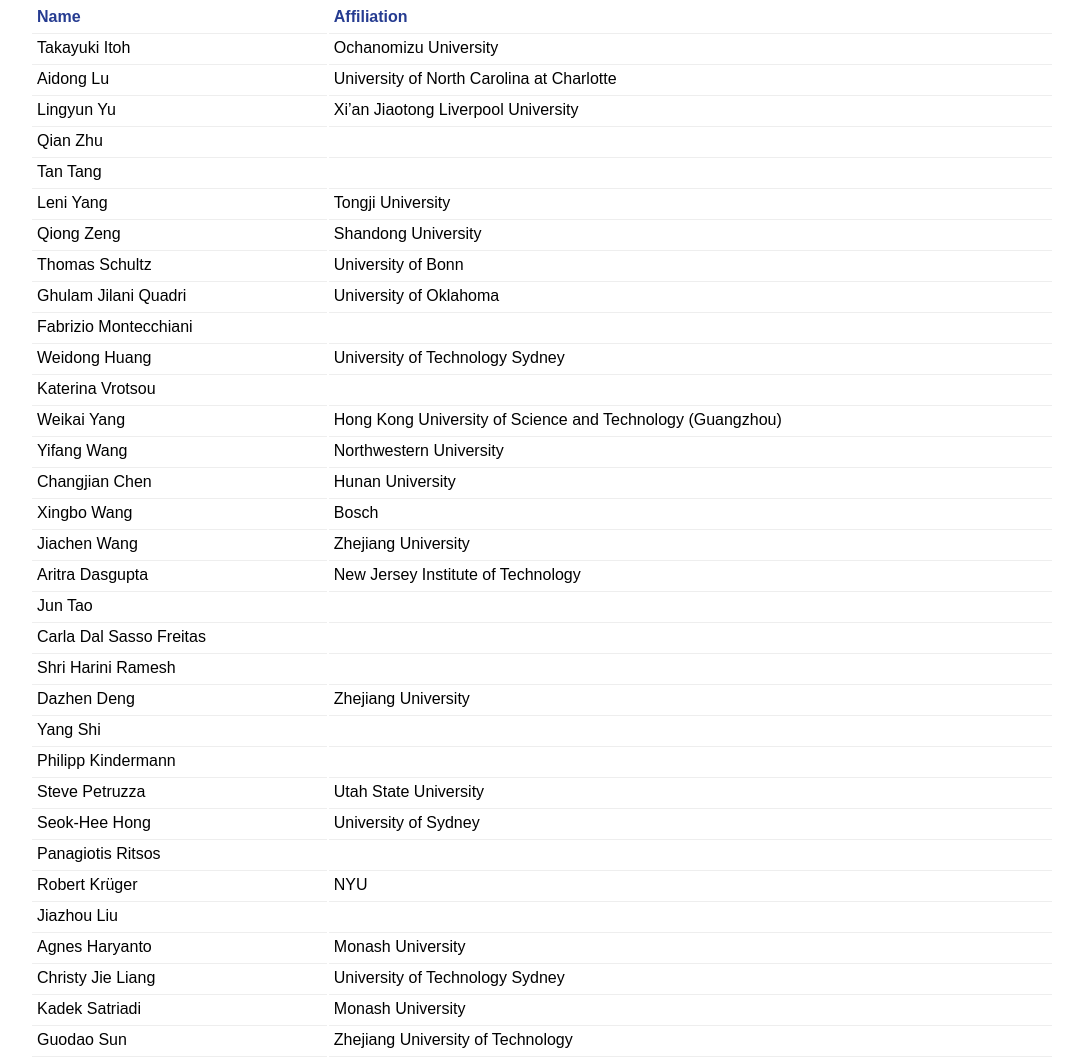
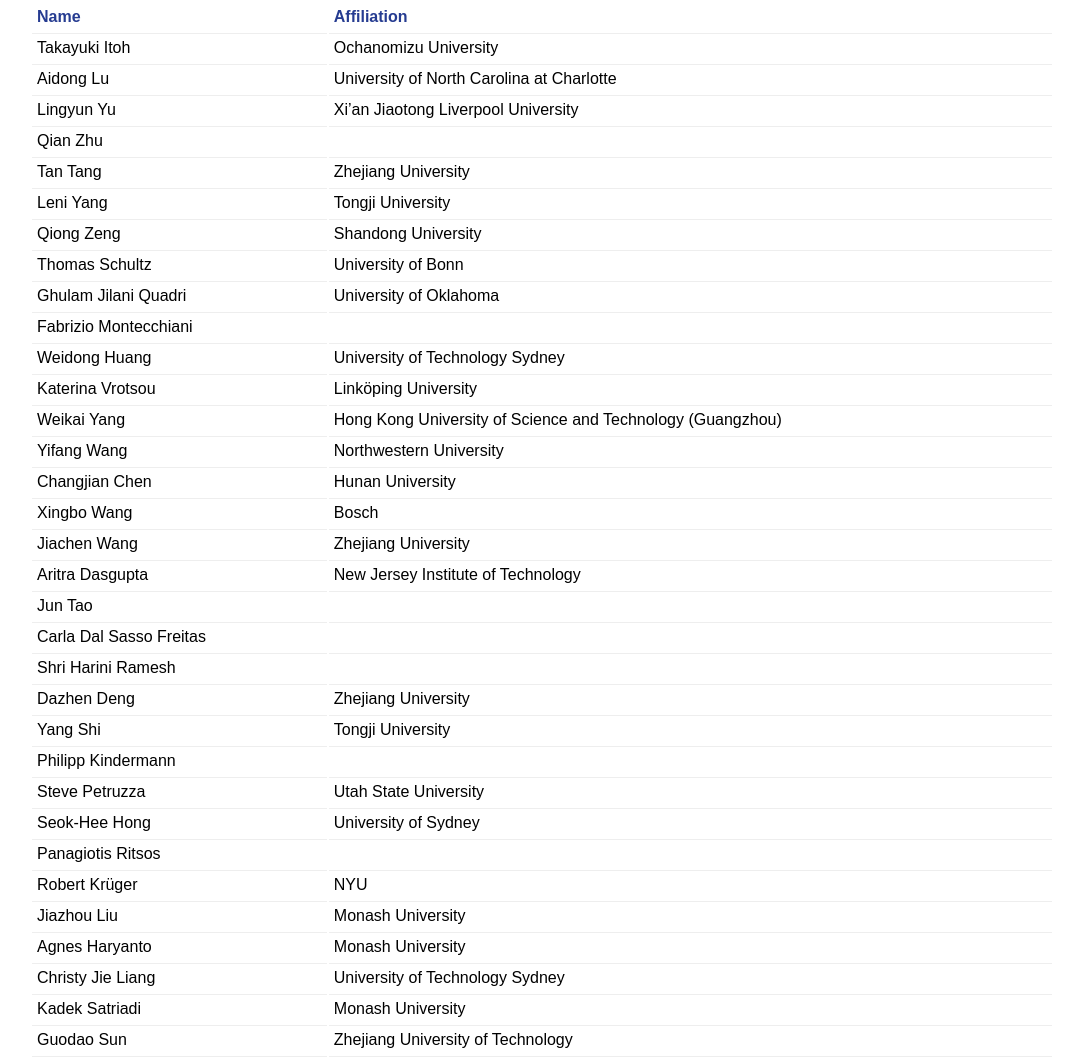
Before and after one commit to pacificvis2026/pacificvis2026.github.io, a plain HTML site: page committees.html in a window 1280 px wide. Shown: the part 5065-6122 px from the top of the page, without its empty margins (98-1181 px from the left). Drawn offline with Linux system fonts and the light colour scheme.

Commit message:
Update committees.html

```diff
--- a/committees.html
+++ b/committees.html
@@ -452,14 +452,14 @@
   <tr><td>Aidong Lu</td><td>University of North Carolina at Charlotte</td></tr>
   <tr><td>Lingyun Yu</td><td>Xi’an Jiaotong Liverpool University</td></tr>
   <tr><td>Qian Zhu</td><td></td></tr>
-  <tr><td>Tan Tang</td><td></td></tr>
+  <tr><td>Tan Tang</td><td>Zhejiang University</td></tr>
   <tr><td>Leni Yang</td><td>Tongji University</td></tr>
   <tr><td>Qiong Zeng</td><td>Shandong University</td></tr>
   <tr><td>Thomas Schultz</td><td>University of Bonn</td></tr>
   <tr><td>Ghulam Jilani Quadri</td><td>University of Oklahoma</td></tr>
   <tr><td>Fabrizio Montecchiani</td><td></td></tr>
   <tr><td>Weidong Huang</td><td>University of Technology Sydney</td></tr>
-  <tr><td>Katerina Vrotsou</td><td></td></tr>
+  <tr><td>Katerina Vrotsou</td><td>Linköping University</td></tr>
   <tr><td>Weikai Yang</td><td>Hong Kong University of Science and Technology (Guangzhou)</td></tr>
   <tr><td>Yifang Wang</td><td>Northwestern University</td></tr>
   <tr><td>Changjian Chen</td><td>Hunan University</td></tr>
@@ -470,13 +470,13 @@
   <tr><td>Carla Dal Sasso Freitas</td><td></td></tr>
   <tr><td>Shri Harini Ramesh</td><td></td></tr>
   <tr><td>Dazhen Deng</td><td>Zhejiang University</td></tr>
-  <tr><td>Yang Shi</td><td></td></tr>
+  <tr><td>Yang Shi</td><td>Tongji University</td></tr>
   <tr><td>Philipp Kindermann</td><td></td></tr>
   <tr><td>Steve Petruzza</td><td>Utah State University</td></tr>
   <tr><td>Seok-Hee Hong</td><td>University of Sydney</td></tr>
   <tr><td>Panagiotis Ritsos</td><td></td></tr>
   <tr><td>Robert Krüger</td><td>NYU</td></tr>
-  <tr><td>Jiazhou Liu</td><td></td></tr>
+  <tr><td>Jiazhou Liu</td><td>Monash University</td></tr>
   <tr><td>Agnes Haryanto</td><td>Monash University</td></tr>
   <tr><td>Christy Jie Liang</td><td>University of Technology Sydney</td></tr>
   <tr><td>Kadek Satriadi</td><td>Monash University</td></tr>
@@ -497,7 +497,7 @@
   <tr><td>Zhicheng Liu</td><td>University of Maryland</td></tr>
   <tr><td>Hanqi Guo</td><td>Ohio State University</td></tr>
   <tr><td>Markus Hadwiger</td><td>KAUST</td></tr>
-  <tr><td>Tamara Mchedlidze</td><td></td></tr>
+  <tr><td>Tamara Mchedlidze</td><td>Utrecht University</td></tr>
 </table>
 
 
```
